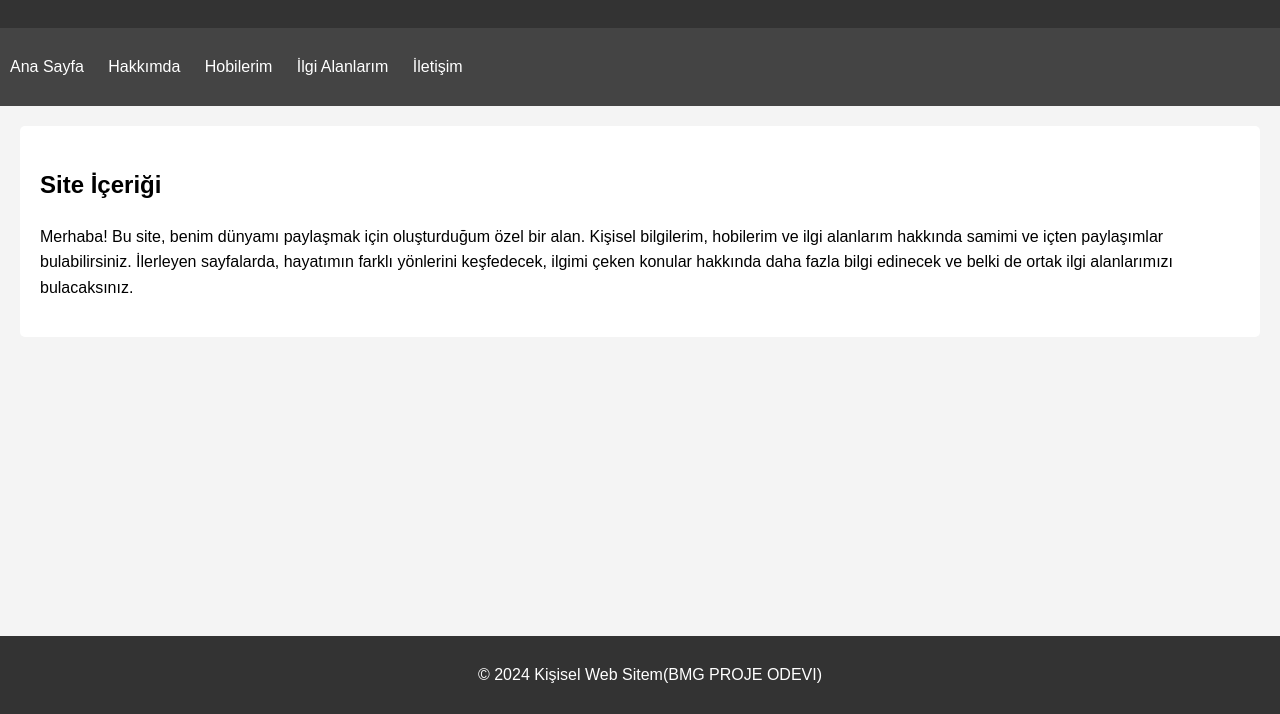
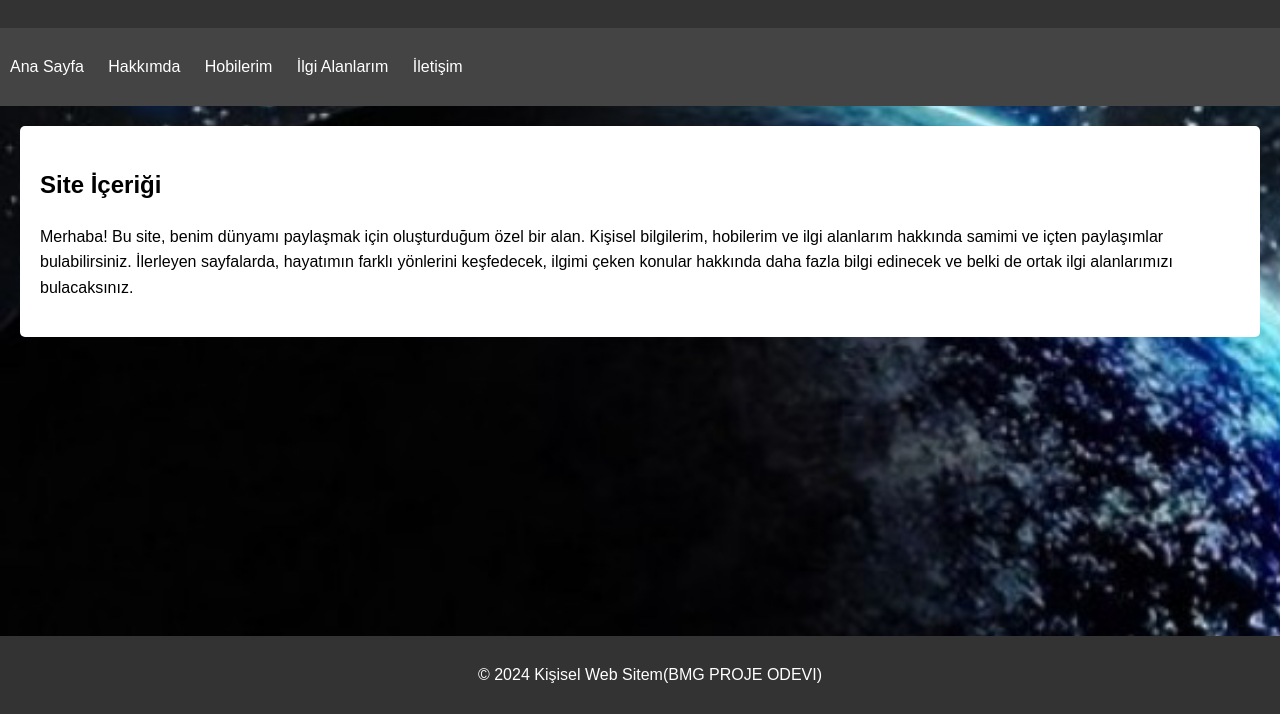
Before and after one commit to demirbas1436/demirbas1436github.io, a plain HTML site: page index.html in a window 1280 px wide. Shown: the part 86-800 px from the top of the page. Drawn offline with Linux system fonts and the light colour scheme.

Commit message:
Update styles.css

```diff
--- a/styles.css
+++ b/styles.css
@@ -62,7 +62,7 @@ body {
     line-height: 1.6;
     margin: 0;
     padding: 0;
-    background-image: url("bmg_images/uzay.jpg");
+    background-image: url("bmg_images/uzay.png");
     background-size: cover;
     background-attachment: fixed;
     background-repeat: no-repeat;
```
